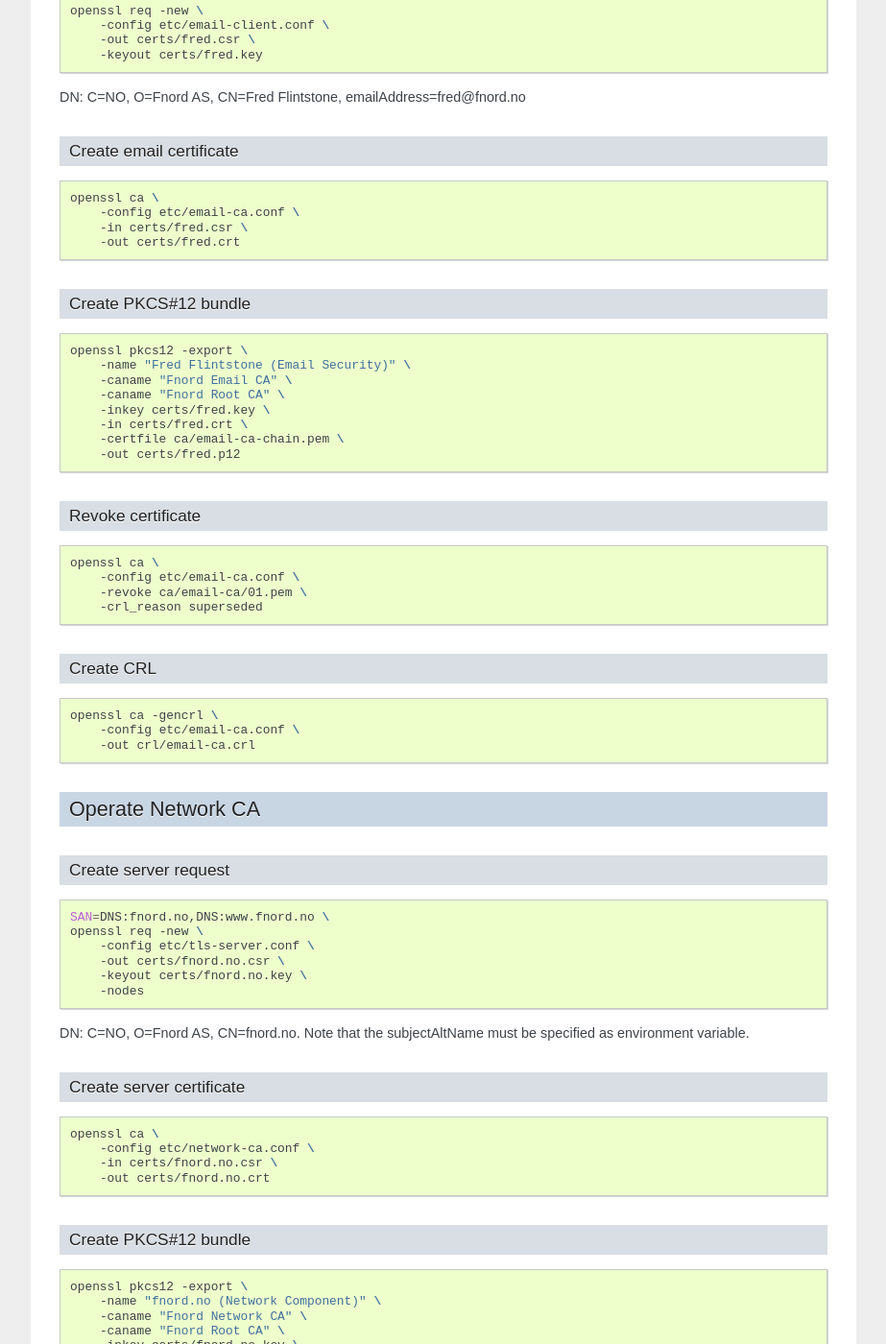
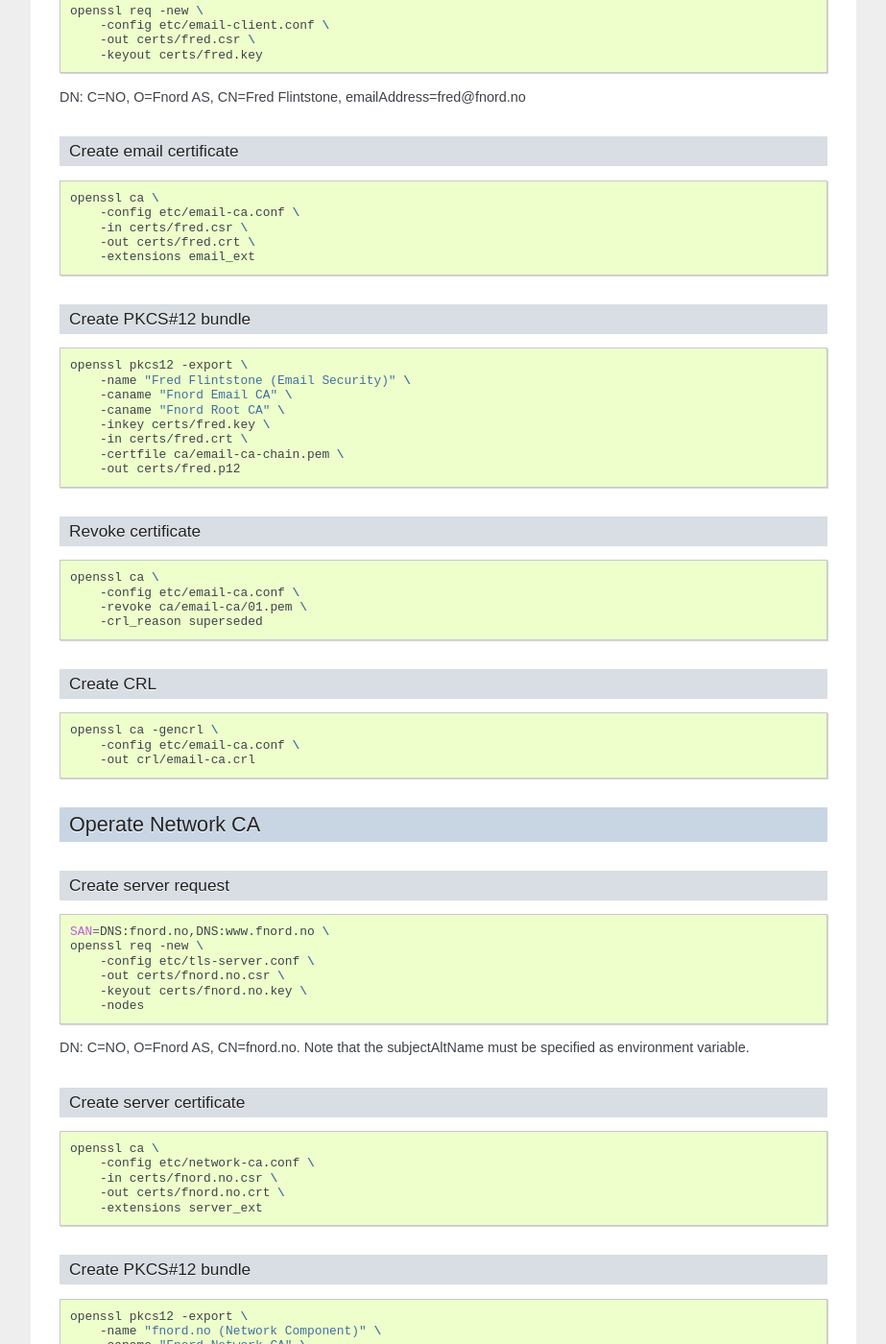
Before and after one commit to mrwiora/pki-tutorial, a Sphinx documentation site: the page built from docs/advanced/index.rst, in a window 1280 px wide and 1400 px high, scrolled down 5271 px. Shown: the whole window at 96% size, without its empty margins (218-1141 px from the left). Built offline with Sphinx 7.4.7, drawn with Linux system fonts in a browser that asks for light colours; some of the changed text lies outside the part shown.

Commit message:
Use -extensions for all user certs in advanced example.

```diff
--- a/docs/advanced/index.rst
+++ b/docs/advanced/index.rst
@@ -304,7 +304,8 @@ Create email certificate
     openssl ca \
         -config etc/email-ca.conf \
         -in certs/fred.csr \
-        -out certs/fred.crt
+        -out certs/fred.crt \
+        -extensions email_ext
 
 Create PKCS#12 bundle
 --------------------------
@@ -361,7 +362,8 @@ Create server certificate
     openssl ca \
         -config etc/network-ca.conf \
         -in certs/fnord.no.csr \
-        -out certs/fnord.no.crt
+        -out certs/fnord.no.crt \
+        -extensions server_ext
 
 Create PKCS#12 bundle
 --------------------------
@@ -460,7 +462,8 @@ Create code-signing certificate
     openssl ca \
         -config etc/software-ca.conf \
         -in certs/software.csr \
-        -out certs/software.crt
+        -out certs/software.crt \
+        -extensions codesign_ext
 
 Create PKCS#12 bundle
 --------------------------
```
